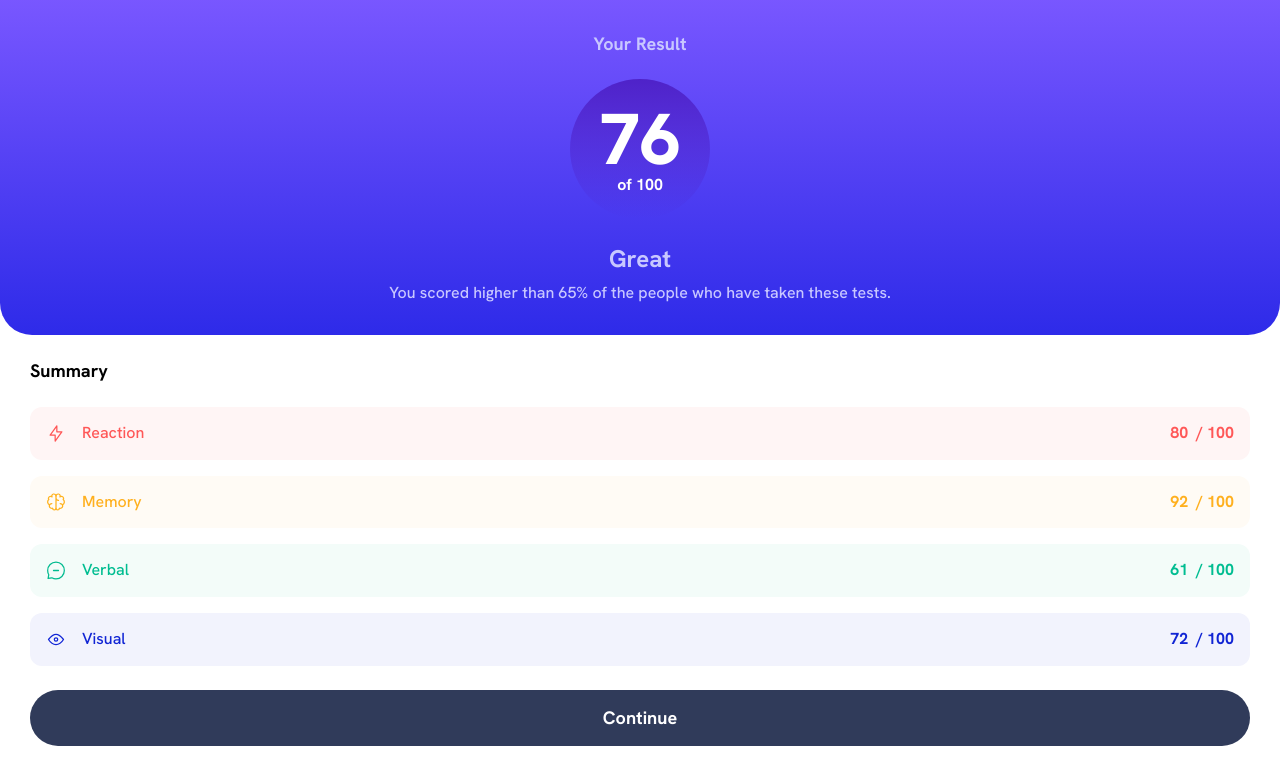
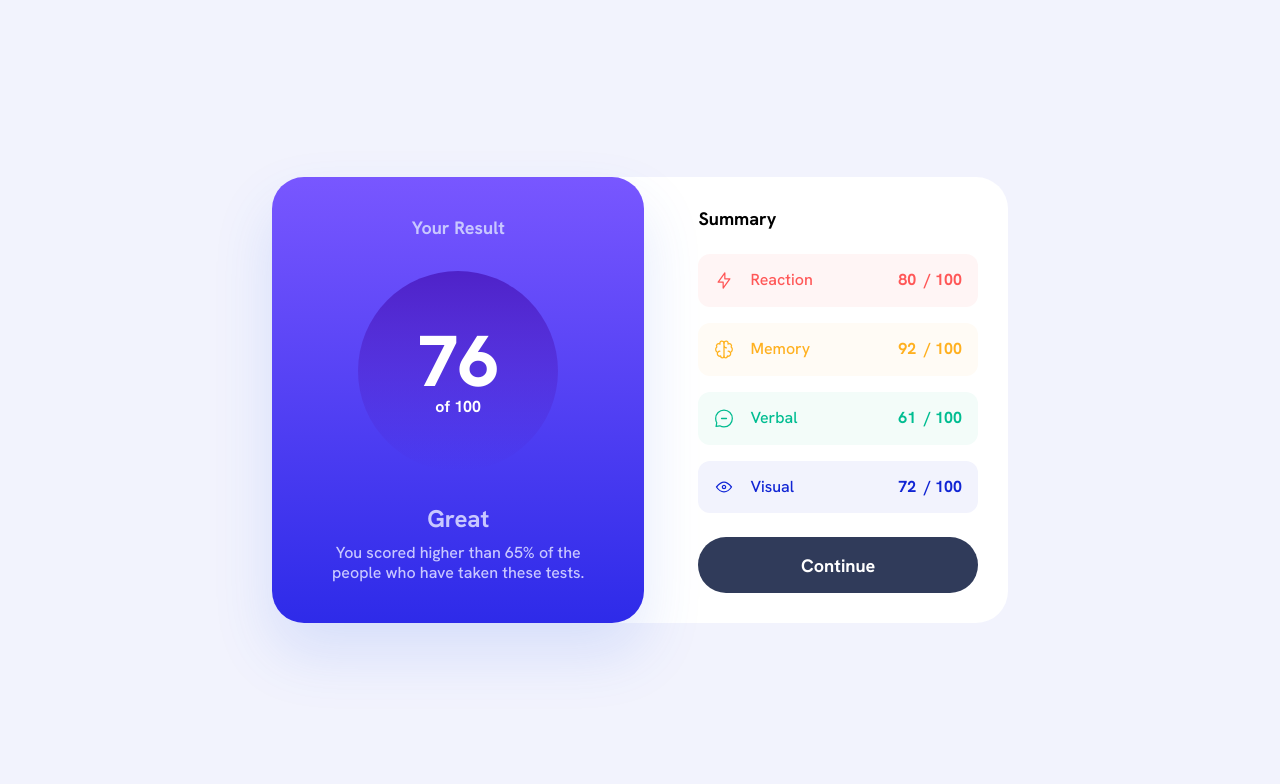
Before and after one commit to super7ramp/frontend-mentor, a React (Vite) app in the folder 12-results-summary-component/results-summary-component-react/: page / in a window 1280 px wide. Shown: the top 784 px of the page. Built offline with nearby package versions, Linux system fonts and the light colour scheme.

Commit message:
Results summary component, React, tablet & desktop

```diff
--- a/12-results-summary-component/results-summary-component-react/src/App.css
+++ b/12-results-summary-component/results-summary-component-react/src/App.css
@@ -1,6 +1,13 @@
-.app {
-    display: flex;
-    flex-direction: column;
-    gap: var(--24px);
-    min-width: var(--320px);
+body {
+    background-color: var(--blue-50);
 }
+
+@media (min-width: 635px) {
+    body {
+        min-height: 100vh;
+        display: flex;
+        align-items: center;
+        justify-content: center;
+        padding: 10px
+    }
+}
--- a/12-results-summary-component/results-summary-component-react/src/App.jsx
+++ b/12-results-summary-component/results-summary-component-react/src/App.jsx
@@ -1,26 +1,10 @@
 import './App.css'
-import FinalScoreCard from "./components/FinalScoreCard.jsx";
-import ScoreEntry from "./components/ScoreEntry.jsx";
-import ScoreSummary from "./components/ScoreSummary.jsx";
+import ResultSummary from "./components/ResultSummary.jsx";
 
 function App() {
     return (
         <div className="app">
-            <FinalScoreCard result="76"/>
-            <ScoreSummary>
-                <ScoreEntry category="Reaction"
-                            icon={<img src="/icon-reaction.svg" alt="Reaction icon"/>}
-                            score="80"/>
-                <ScoreEntry category="Memory"
-                            icon={<img src="/icon-memory.svg" alt="Memory icon"/>}
-                            score="92"/>
-                <ScoreEntry category="Verbal"
-                            icon={<img src="/icon-verbal.svg" alt="Verbal icon"/>}
-                            score="61"/>
-                <ScoreEntry category="Visual"
-                            icon={<img src="/icon-visual.svg" alt="Visual icon"/>}
-                            score="72"/>
-            </ScoreSummary>
+            <ResultSummary/>
         </div>
     )
 }
--- a/12-results-summary-component/results-summary-component-react/src/components/Button.css
+++ b/12-results-summary-component/results-summary-component-react/src/components/Button.css
@@ -5,3 +5,8 @@
     border-radius: calc(var(--56px) / 2);
     border: none;
 }
+
+.btn:hover,
+.btn:active {
+    background: var(--gradient-2);
+}
--- a/12-results-summary-component/results-summary-component-react/src/components/FinalScoreCard.css
+++ b/12-results-summary-component/results-summary-component-react/src/components/FinalScoreCard.css
@@ -2,25 +2,42 @@
     display: flex;
     flex-direction: column;
     align-items: center;
+    justify-content: center;
     text-align: center;
-    padding: 32px 15%;
+    padding: 32px 58px;
     background: var(--gradient-2);
     color: var(--navy-200);
     border-bottom-left-radius: 32px;
     border-bottom-right-radius: 32px;
     gap: var(--24px);
+    box-shadow: 0 30px 60px 0 hsl(224deg, 82%, 58%, 15%);
+}
+
+@media (min-width: 635px) {
+    .final-score-card {
+        gap: var(--32px);
+        border-radius: 32px;
+        width: 100%;
+    }
 }
 
 .final-score-card__result {
+    --score-circle-size: var(--140px);
     display: flex;
     flex-direction: column;
     align-items: center;
     justify-content: center;
     border-radius: 50%;
-    height: var(--140px);
-    width: var(--140px);
+    height: var(--score-circle-size);
+    width: var(--score-circle-size);
     color: white;
     background: var(--gradient-1);
+}
+
+@media (min-width: 635px) {
+    .final-score-card__result {
+        --score-circle-size: var(--200px);
+    }
 }
 
 .final-score-card__result:last-child {
--- /dev/null
+++ b/12-results-summary-component/results-summary-component-react/src/components/ResultSummary.css
@@ -0,0 +1,15 @@
+.result-summary {
+    display: flex;
+    flex-direction: column;
+    gap: var(--24px);
+    min-width: var(--320px);
+    max-width: var(--736px);
+    background-color: white;
+}
+
+@media (min-width: 635px) {
+    .result-summary {
+        flex-direction: row;
+        border-radius: 32px;
+    }
+}
--- /dev/null
+++ b/12-results-summary-component/results-summary-component-react/src/components/ResultSummary.jsx
@@ -0,0 +1,26 @@
+import FinalScoreCard from "./FinalScoreCard.jsx";
+import ScoreList from "./ScoreList.jsx";
+import ScoreEntry from "./ScoreEntry.jsx";
+import "./ResultSummary.css"
+
+function ResultSummary() {
+    return <div className="result-summary">
+        <FinalScoreCard result="76"/>
+        <ScoreList>
+            <ScoreEntry category="Reaction"
+                        icon={<img src="/icon-reaction.svg" alt="Reaction icon"/>}
+                        score="80"/>
+            <ScoreEntry category="Memory"
+                        icon={<img src="/icon-memory.svg" alt="Memory icon"/>}
+                        score="92"/>
+            <ScoreEntry category="Verbal"
+                        icon={<img src="/icon-verbal.svg" alt="Verbal icon"/>}
+                        score="61"/>
+            <ScoreEntry category="Visual"
+                        icon={<img src="/icon-visual.svg" alt="Visual icon"/>}
+                        score="72"/>
+        </ScoreList>
+    </div>
+}
+
+export default ResultSummary
--- a/12-results-summary-component/results-summary-component-react/src/components/ScoreEntry.css
+++ b/12-results-summary-component/results-summary-component-react/src/components/ScoreEntry.css
@@ -3,6 +3,8 @@
     justify-content: space-between;
     border-radius: 12px;
     padding: var(--16px);
+    gap: var(--16px);
+    width: 100%;
 }
 
 .score-entry--reaction {
--- a/12-results-summary-component/results-summary-component-react/src/components/ScoreSummary.css
+++ b/12-results-summary-component/results-summary-component-react/src/components/ScoreList.css
@@ -1,11 +1,18 @@
-.score-summary {
+.score-list {
     display: flex;
     flex-direction: column;
     gap: var(--24px);
     padding: 0 30px;
+    width: 100%;
 }
 
-.score-summary__entries {
+@media (min-width: 635px) {
+    .score-list {
+        padding: 30px;
+    }
+}
+
+.score-list__entries {
     display: flex;
     flex-direction: column;
     gap: var(--16px);
--- /dev/null
+++ b/12-results-summary-component/results-summary-component-react/src/components/ScoreList.jsx
@@ -0,0 +1,14 @@
+import "./ScoreList.css"
+import Button from "./Button.jsx";
+
+function ScoreList({children}) {
+    return <section className="score-list">
+        <h1 className="text-preset-5--bold">Summary</h1>
+        <div className="score-list__entries">
+            {children}
+        </div>
+        <Button label="Continue"/>
+    </section>
+}
+
+export default ScoreList
--- a/12-results-summary-component/results-summary-component-react/src/components/ScoreSummary.jsx
+++ /dev/null
@@ -1,14 +0,0 @@
-import "./ScoreSummary.css"
-import Button from "./Button.jsx";
-
-function ScoreSummary({children}) {
-    return <section className="score-summary">
-        <h1 className="text-preset-5--bold">Summary</h1>
-        <div className="score-summary__entries">
-            {children}
-        </div>
-        <Button label="Continue"/>
-    </section>
-}
-
-export default ScoreSummary
--- a/12-results-summary-component/results-summary-component-react/src/index.css
+++ b/12-results-summary-component/results-summary-component-react/src/index.css
@@ -9,10 +9,13 @@
     --16px: 1rem;
     --18px: 1.125rem;
     --24px: 1.5rem;
+    --32px: 2rem;
     --56px: 3.5rem;
     --72px: 4.5rem;
     --140px: 8.75rem;
+    --200px: 12.5rem;
     --320px: 20rem;
+    --736px: 46rem;
 
     --blue-50: hsl(234deg, 71%, 97%);
     --blue-800: hsl(234deg, 85%, 45%);
```
